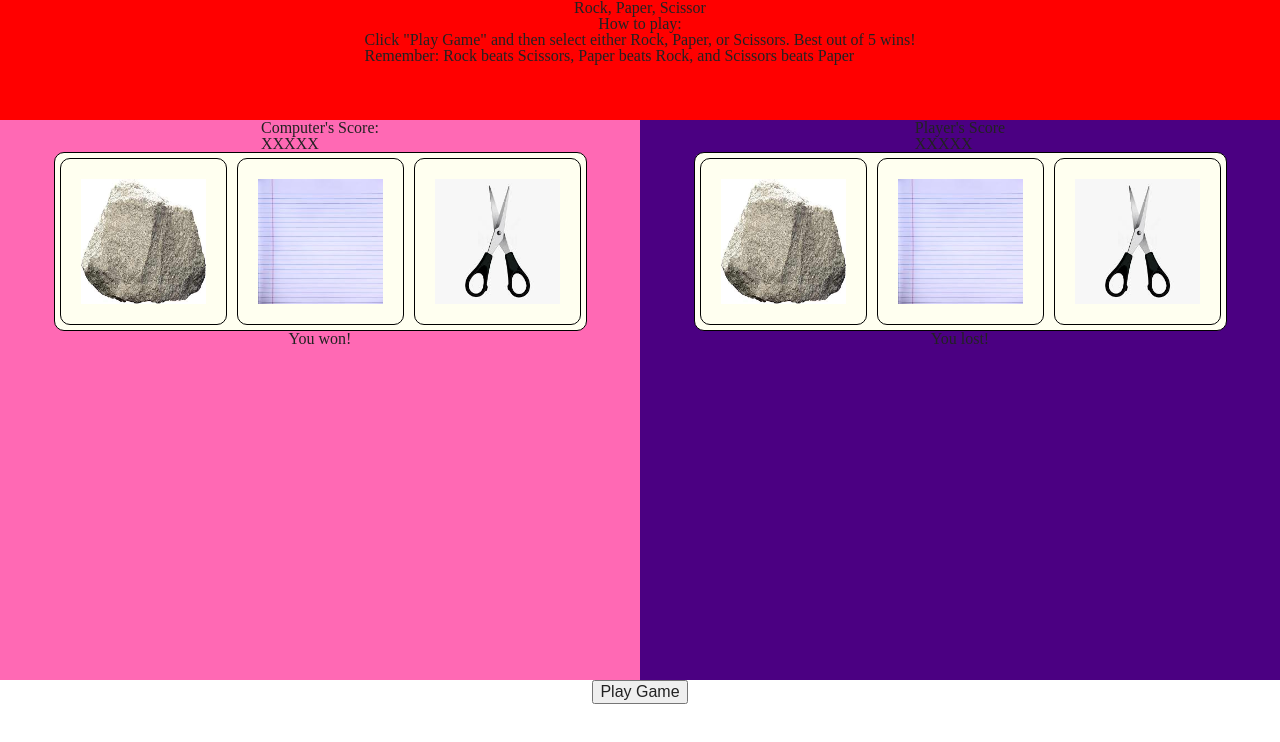
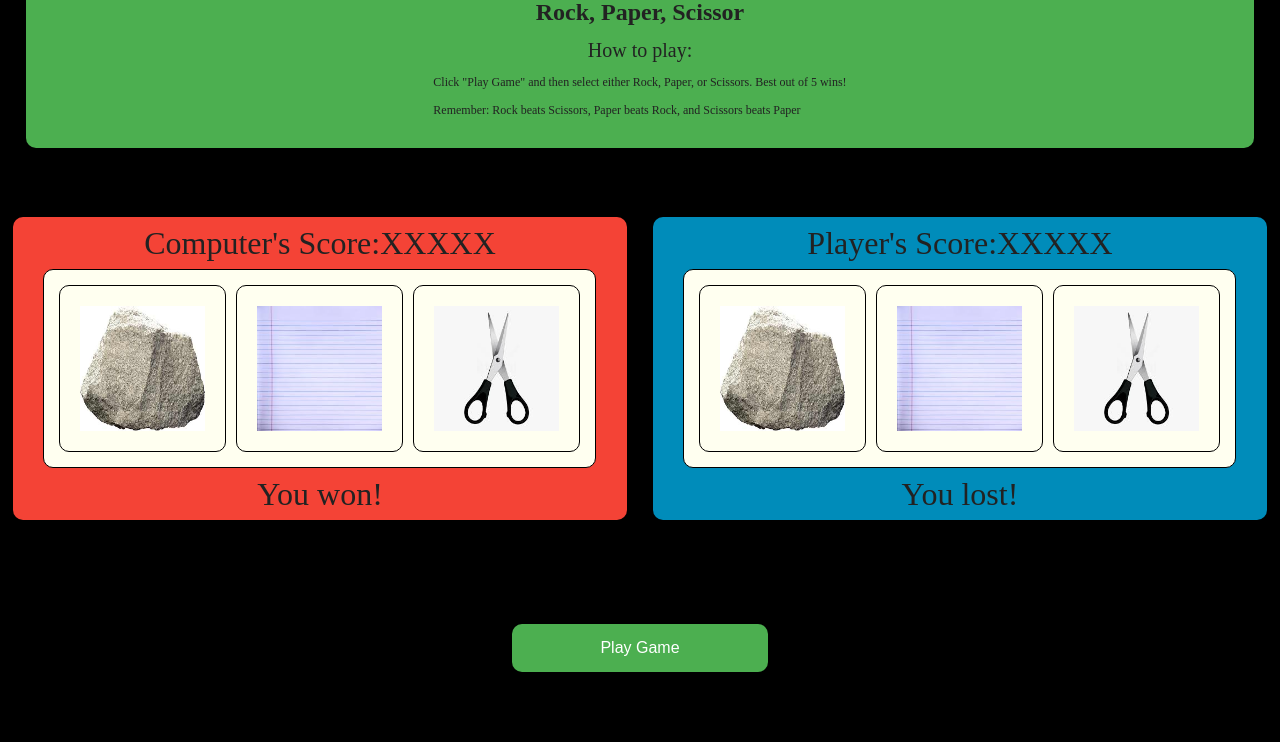
Before and after one commit to BraxMassengale/rock-paper-scissors, a plain HTML site: page index.html in a window 1280 px wide. Drawn offline with Linux system fonts and the light colour scheme.

Commit message:
web page is working, now just working on connecting the script to the page elements

```diff
--- a/index.html
+++ b/index.html
@@ -8,7 +8,7 @@
         <link rel="stylesheet" href="style.css">
         <script src="script.js"></script>
     </head>
-    <body>
+    <body class="noselect">
         <section class="content">
             <div id="heading">
                 <h1>Rock, Paper, Scissor</h1>
@@ -19,13 +19,13 @@
             <div class="game">
                 <div id="computer">
                     <div class="score-counter" id="computer-score-counter">
-                        <label for="score">Computer's Score:</label>
+                        <label for="score">Computer's Score: </label>
                         <p>XXXXX</p>
                     </div>
                     <div class="hand" id="computer-hand">
-                        <a href="#"><img src="rock.jpg" alt="rock"></a>
-                        <a href="#"><img src="paper.jpeg" alt="paper"></a>
-                        <a href="#"><img src="scissors.jpeg" alt="scissors"></a>
+                        <img src="rock.jpg" alt="rock">
+                        <img src="paper.jpeg" alt="paper">
+                        <img src="scissors.jpeg" alt="scissors">
                     </div>
                     <div class="response">
                         <p>You won!</p>
@@ -33,7 +33,7 @@
                 </div>
                 <div id="player">
                     <div class="score-counter" id="player-score-counter">
-                        <label for="score">Player's Score</label>
+                        <label for="score">Player's Score: </label>
                         <p>XXXXX</p>
                     </div>
                     <div class="hand" id="player-hand">
--- a/style.css
+++ b/style.css
@@ -6,6 +6,17 @@ body {
     top: 0px;
     bottom: 0px;
     width: 100%;
+    background-color: black;
+}
+
+.noselect {
+  -webkit-touch-callout: none; /* iOS Safari */
+    -webkit-user-select: none; /* Safari */
+     -khtml-user-select: none; /* Konqueror HTML */
+       -moz-user-select: none; /* Old versions of Firefox */
+        -ms-user-select: none; /* Internet Explorer/Edge */
+            user-select: none; /* Non-prefixed version, currently
+                                  supported by Chrome, Opera and Firefox */
 }
 
 /* CONTENT */
@@ -16,7 +27,6 @@ body {
     flex-direction: row;
     align-content: center;
     flex-wrap: wrap;
-    background-color: aqua; /*Delete*/
 }
 
 /* HEADING */
@@ -25,20 +35,39 @@ body {
     align-items: center;
     flex-direction: column;
     align-content: center;
-    width: 100vw;
-    height: 15vh;
-    background-color: red; /*Delete*/
+    width: 96vw;
+    border-bottom-left-radius: 10px;
+    border-bottom-right-radius: 10px;
+    margin: auto;
+    background-color: #4CAF50; /*Delete*/
 }
+
+#heading h1 {
+    font-size: 1.5rem;
+    margin-bottom: 1rem;
+    font-weight: bold;
+}
+
+#heading h2 {
+    font-size: 1.25rem;
+    margin-bottom: 1rem;
+}
+#heading p {
+    font-size: 0.75rem;
+    margin-bottom: 1rem;
+}
+
 
 /* GAME */
 .game {
     display: flex;
-    align-items: center;
+    align-items: space-;
     flex-direction: row;
-    align-content: center;
+    justify-content: center;
     flex-wrap: wrap;
     width: 100vw;
-    background-color: green; /*Delete*/
+    height: 50vh;
+    margin-top: 20px;
 }
 
 .hand {
@@ -50,6 +79,17 @@ body {
     background-color: ivory; /*Delete*/
     border: 1px solid black;
     border-radius: 10px;
+    padding: 10px;
+}
+
+#computer-hand img:hover {
+    border: 2px solid #f44336;
+    transform: scale(1.02);
+}
+
+#player-hand img:hover {
+    border: 2px solid #008CBA;
+    transform: scale(1.02);
 }
 
 .hand img {
@@ -61,6 +101,28 @@ body {
     margin: 5px;
 }
 
+.score-counter {
+    display: flex;
+    align-items: center;
+    flex-direction: row;
+    align-content: center;
+    flex-wrap: wrap;
+    margin-bottom: 10px;
+    margin-top: 10px;
+    font-size: 2rem;
+}
+
+.response {
+     display: flex;
+    align-items: center;
+    flex-direction: row;
+    align-content: center;
+    flex-wrap: wrap;
+    margin-bottom: 10px;
+    margin-top: 10px;
+    font-size: 2rem;
+}
+
 /* COMPUTER */
 #computer {
     display: flex;
@@ -68,9 +130,10 @@ body {
     flex-direction: column;
     align-content: center;
     flex-wrap: wrap;
-    width: 50vw;
-    height: 70vh;
-    background-color: hotpink; /*Delete*/
+    width: 48vw;
+    margin: auto;
+    border-radius: 10px;
+    background-color: #f44336; /*Delete*/
 }
 
 /* PLAYER */
@@ -80,9 +143,10 @@ body {
     flex-direction: column;
     align-content: center;
     flex-wrap: wrap;
-    width: 50vw;
-    height: 70vh;
-    background-color: indigo; /*Delete*/
+    width: 48vw;
+    margin: auto;
+    border-radius: 10px;
+    background-color: #008CBA; /*Delete*/
 }
 
 /* FOOTER */
@@ -92,4 +156,27 @@ body {
     flex-direction: column;
     align-content: center;
     flex-wrap: wrap;
+    height: 20vh;
+    width: 100vw;
 }
+
+button {
+    background-color: #4CAF50; /* Green */
+    border: none;
+    color: white;
+    padding: 15px 32px;
+    text-align: center;
+    text-decoration: none;
+    display: inline-block;
+    font-size: 16px;
+    border-radius: 10px;
+    margin: auto;
+    width: 20%;
+    transition-duration: 0.4s;
+}
+
+button:hover {
+    width: 22%;
+    background-color: white;
+    color: #4CAF50;
+}
```
